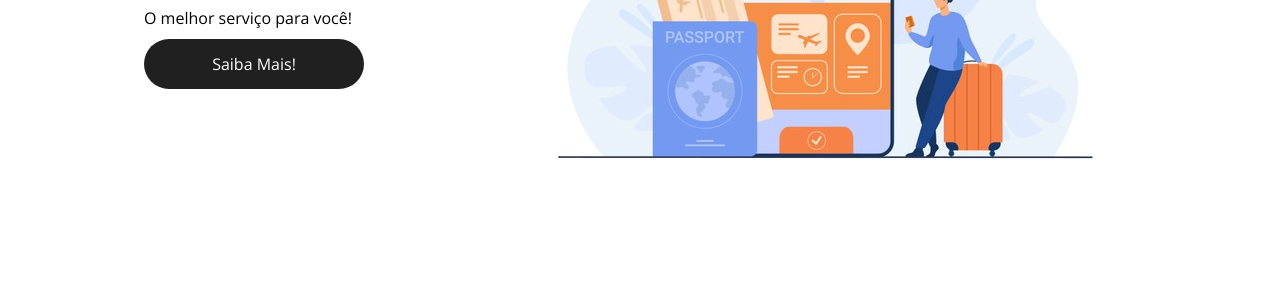
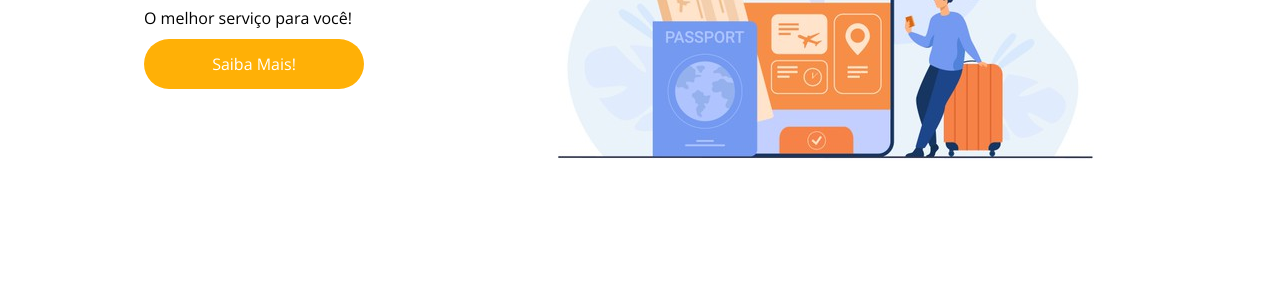
Before and after one commit to danielhurtz/FlexTurismo-site, a plain HTML site: page index.html in a window 1280 px wide. In both pictures the pointer is over the link 254 px from the left and 581 px from the top of the page. Shown: the part 517-800 px from the top of the page. Drawn offline with nearby package versions, Linux system fonts and the light colour scheme.

Commit message:
Update style.css

```diff
--- a/style.css
+++ b/style.css
@@ -89,6 +89,10 @@ header .menu {
     line-height: 50px;
     margin-top: 10px;
     margin-bottom: 10px;
+}
+
+.btn:hover {
+    background-color: rgb(255, 176, 6);
 }
 
 #quem-somos {
```
